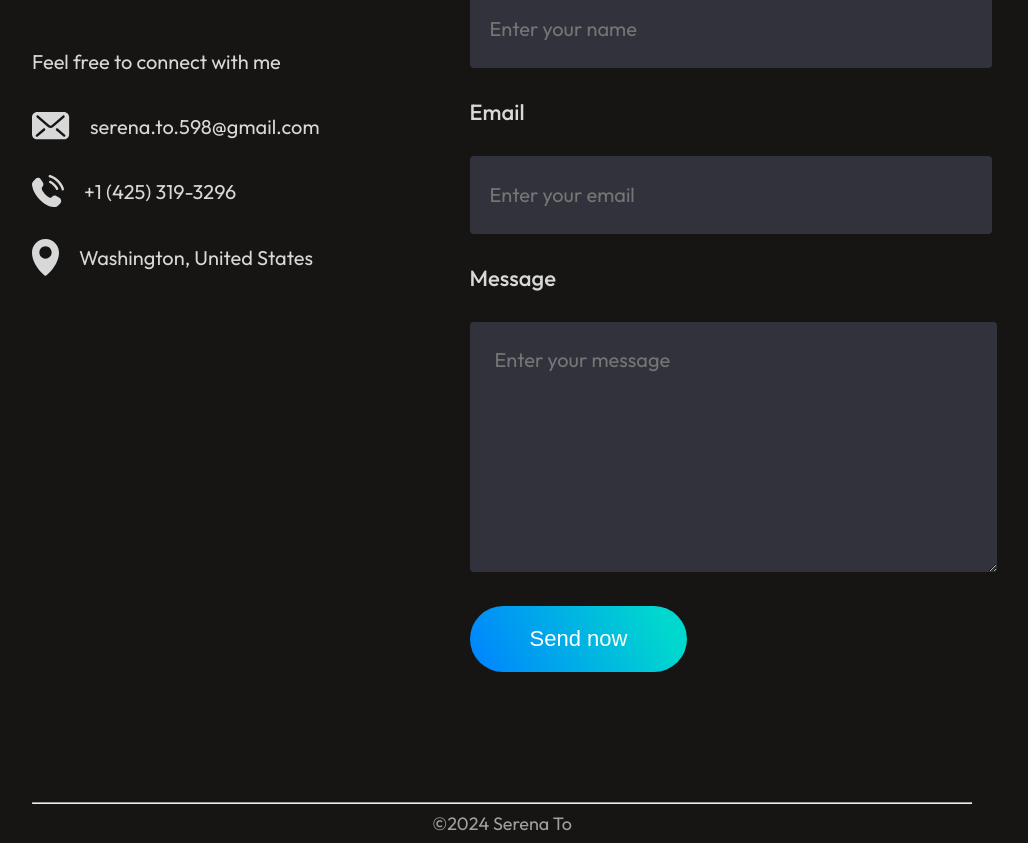
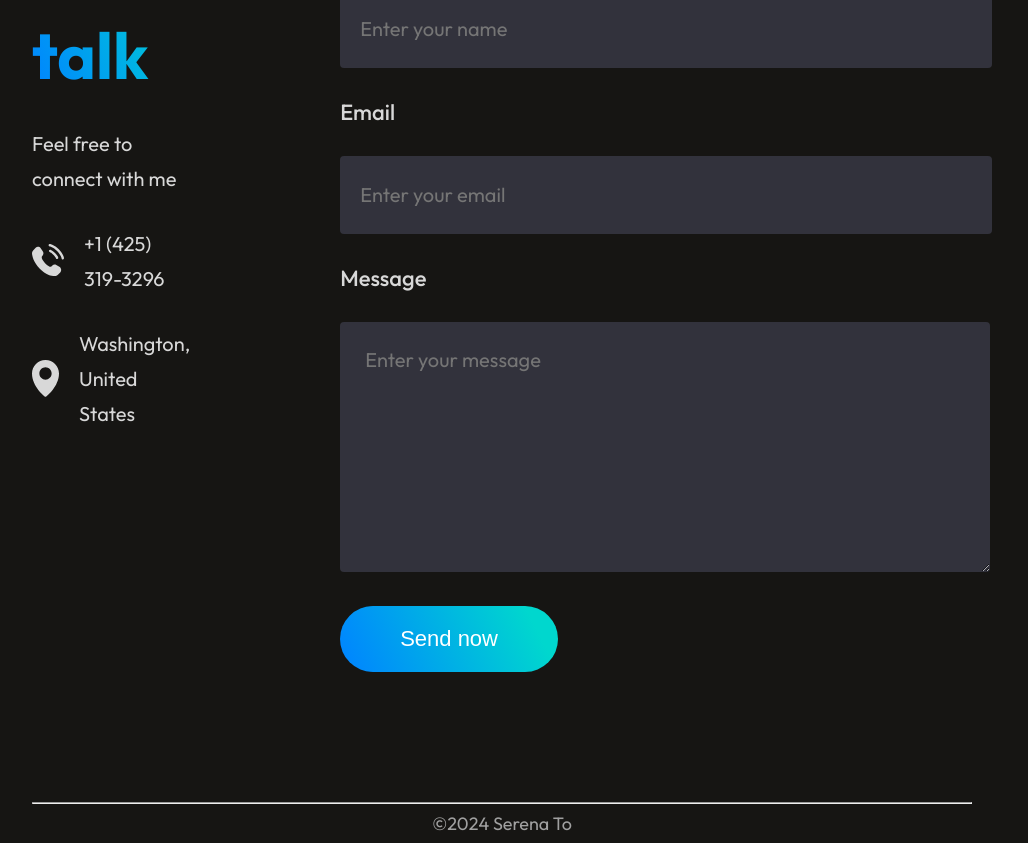
Before and after one commit to HuongLanTo/portfolio, a React (Vite) app: page / in a window 1280 px wide. Shown: the part 5612-6455 px from the top of the page, without its empty margins (138-1166 px from the left). Built offline with nearby package versions, Linux system fonts and the light colour scheme.

Commit message:
Update info

```diff
--- a/src/components/contact/Contact.jsx
+++ b/src/components/contact/Contact.jsx
@@ -41,9 +41,9 @@
           <h1>Let's talk</h1>
           <p>Feel free to connect with me</p>
           <div className="contact-details">
-            <div className="contact-detail">
+            {/* <div className="contact-detail">
               <img src={mail_icon} alt="" /> <p>serena.to.598@gmail.com</p>
-            </div>
+            </div> */}
             <div className="contact-detail">
               <img src={phone_icon} alt="" /> <p>+1 (425) 319-3296</p>
             </div>
```
